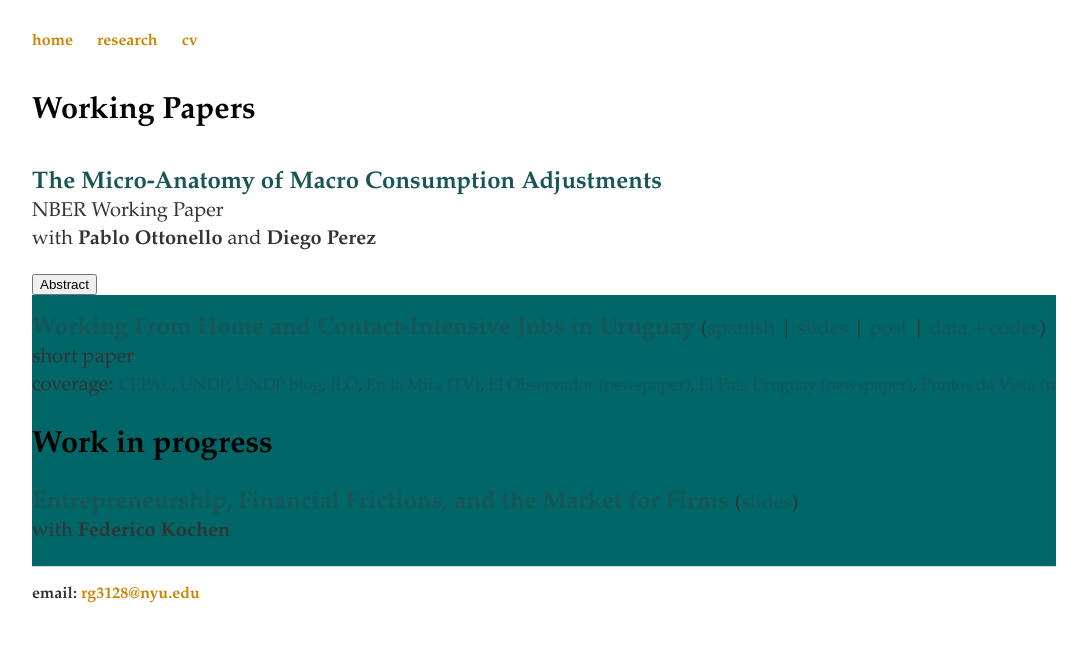
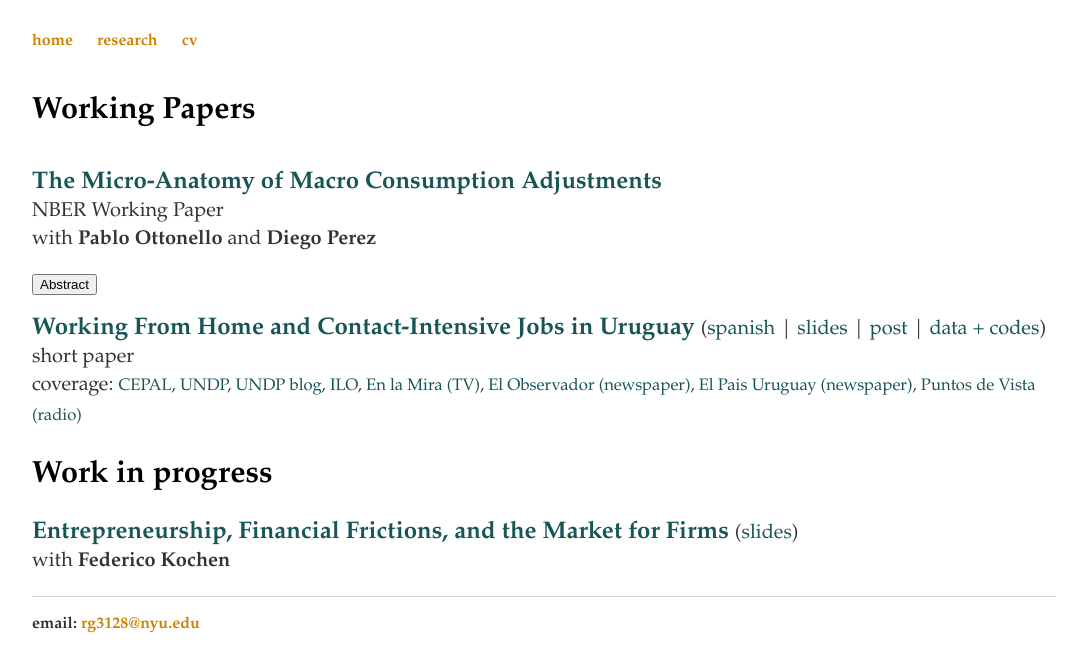
Before and after one commit to rafaguntin/rafaguntin.github.io, a Jekyll site: the page built from research/index.html, in a window 1280 px wide. Shown: the top 672 px of the page, without its empty margins (96-1183 px from the left). Built offline with Jekyll 4.4.1, drawn with Linux system fonts in a browser that asks for light colours.

Commit message:
Update main.css

```diff
--- a/css/main.css
+++ b/css/main.css
@@ -6,12 +6,7 @@ a:hover { text-decoration: underline; font-family: Palatino, 'Palatino Linotype'
 p, ul { font-size: 1.5em; line-height: 1.4em; color: #333; font-family: Palatino, 'Palatino Linotype'}
 p1 { font-size: 1em; line-height: .8em; color: #333; font-family: Palatino, 'Palatino Linotype'}
 
-div.scrollmenu {
-  background-color: #006668;
-  overflow: auto;
-  white-space: nowrap;
-}
-#more {display: none;}
+#more {display: none;background-color: #006668;border: none}
 
 h1, h2, h3, h4 { font-family: Palatino, 'Palatino Linotype', serif; }
 h1 { font-size: 3em;  }
```
